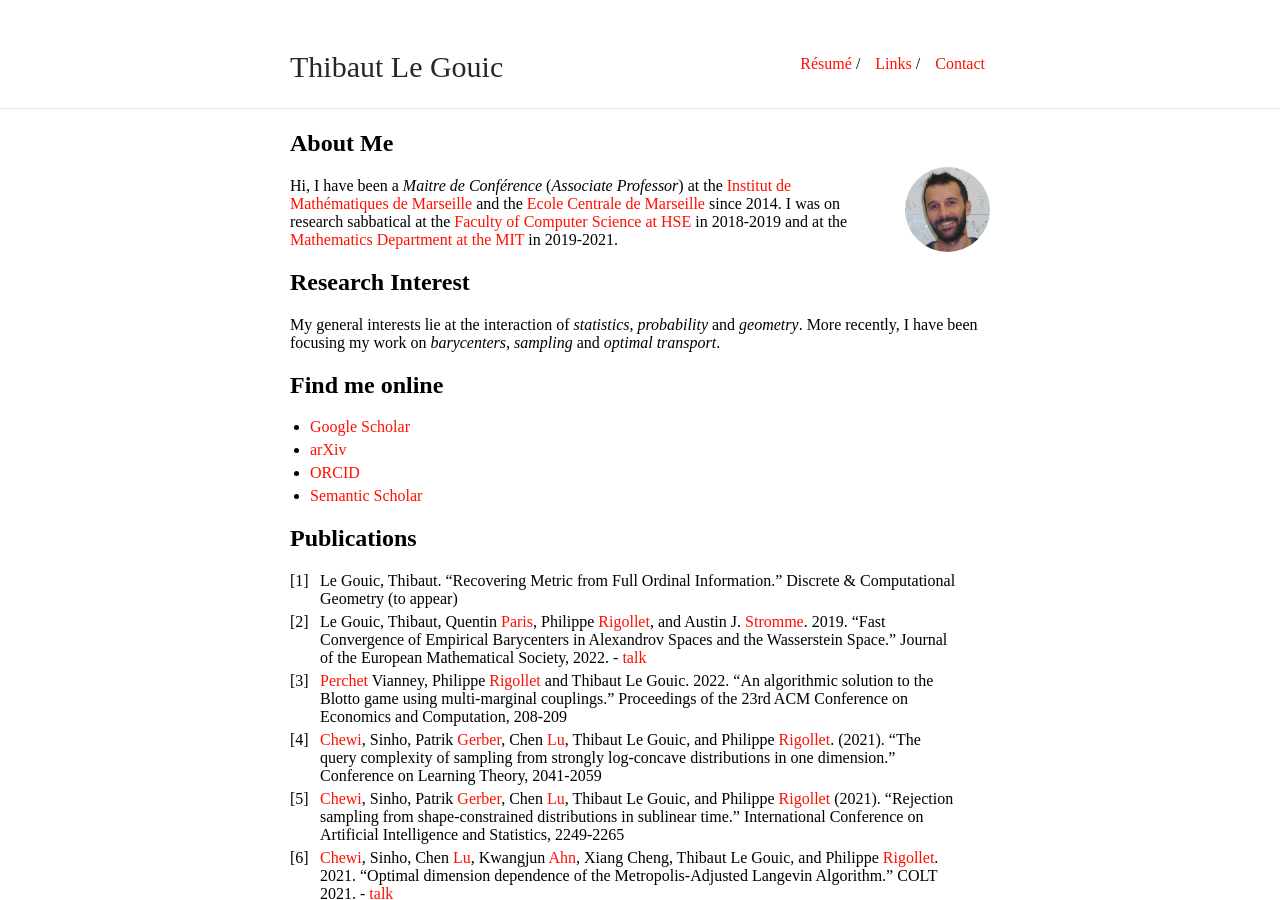
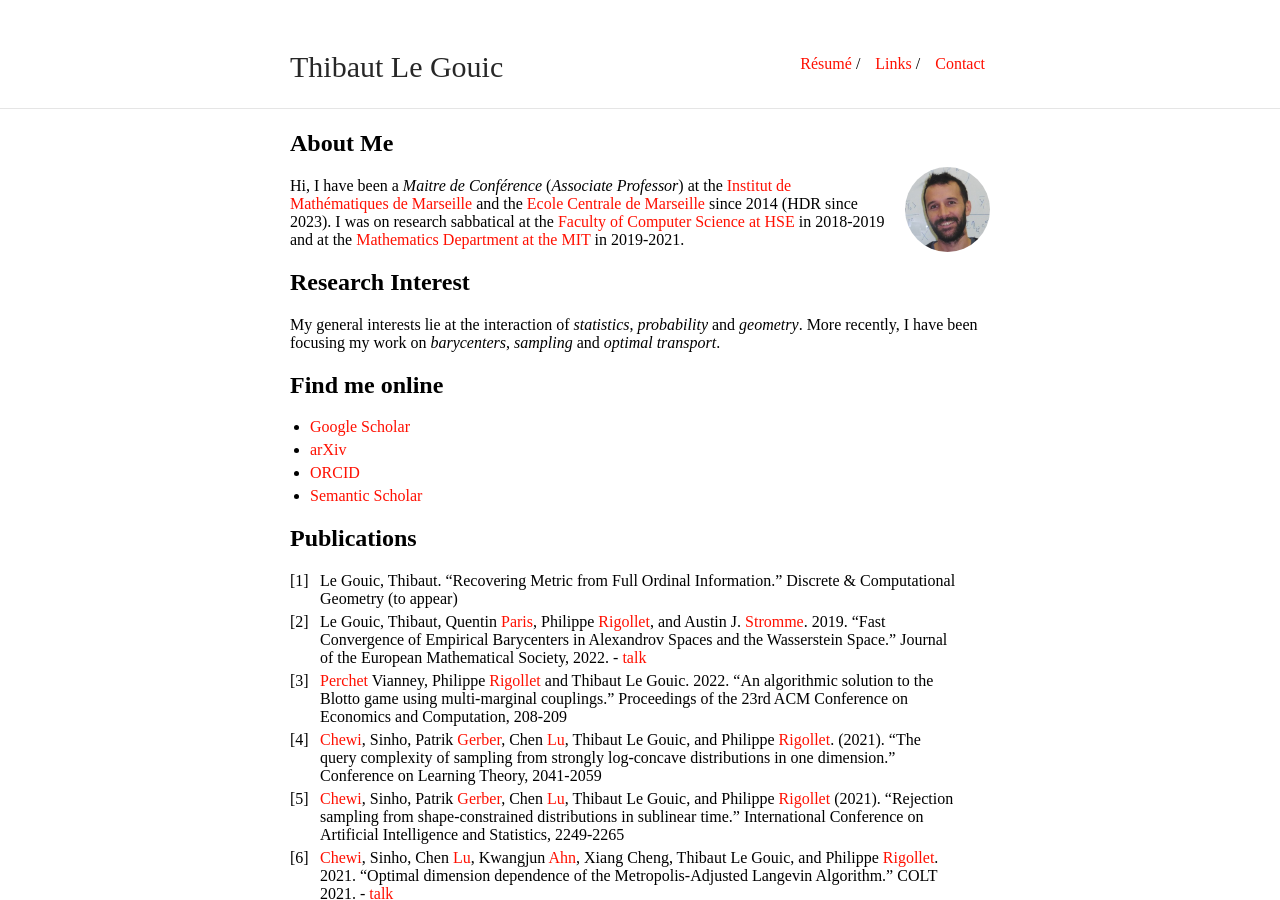
Before and after one commit to ThibautLG/thibautlg.github.io, a Jekyll site: the page built from index.md, in a window 1280 px wide and 900 px high. Built offline with Jekyll 4.4.1, drawn with Linux system fonts in a browser that asks for light colours; our own code applies the rules of GitHub Pages for plain Markdown files.

Commit message:
Update index.md

```diff
--- a/index.md
+++ b/index.md
@@ -6,7 +6,7 @@ layout: default
 
 <img class="profile-picture" src="photo_carre.jpg">
 
-Hi, I have been a *Maitre de Conférence* (*Associate Professor*) at the [Institut de Mathématiques de Marseille](https://www.i2m.univ-amu.fr/) and the  [Ecole Centrale de Marseille](http://www.centrale-marseille.fr/) since 2014.
+Hi, I have been a *Maitre de Conférence* (*Associate Professor*) at the [Institut de Mathématiques de Marseille](https://www.i2m.univ-amu.fr/) and the  [Ecole Centrale de Marseille](http://www.centrale-marseille.fr/) since 2014 (HDR since 2023).
 I was on research sabbatical at the [Faculty of Computer Science at HSE](https://cs.hse.ru/en) in 2018-2019 and at the [Mathematics Department at the MIT](http://math.mit.edu) in 2019-2021.
 
 ## Research Interest
```
